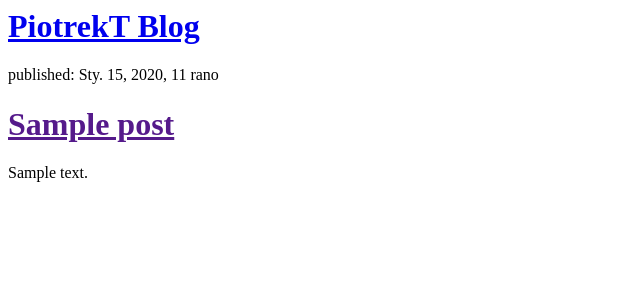
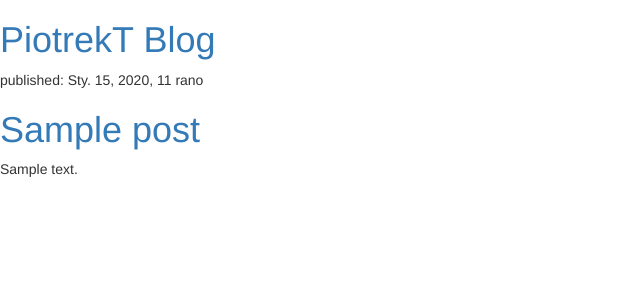
Before and after one commit to Bradrock010/my-first-blog, a Django app: template blog/templates/blog/post_list.html in a window 1280 px wide. Shown: the top 300 px of the page, without its empty margins (0-640 px from the left). Run offline with Django 3.2, Linux system fonts and the light colour scheme; the template is opened without the code that fills it: values that come from a table or form of the project are taken from there, others are empty; tables that the repository leaves empty hold one stand-in row (values such as "Sample post"); some libraries are stand-ins or nearby versions.

Commit message:
css w html

```diff
--- a/blog/templates/blog/post_list.html
+++ b/blog/templates/blog/post_list.html
@@ -1,6 +1,8 @@
 <html>
     <head>
         <title>PiotrekT blog</title>
+        <link rel="stylesheet" href="//maxcdn.bootstrapcdn.com/bootstrap/3.2.0/css/bootstrap.min.css">
+        <link rel="stylesheet" href="//maxcdn.bootstrapcdn.com/bootstrap/3.2.0/css/bootstrap-theme.min.css">
     </head>
     <body>
         <div>
```
